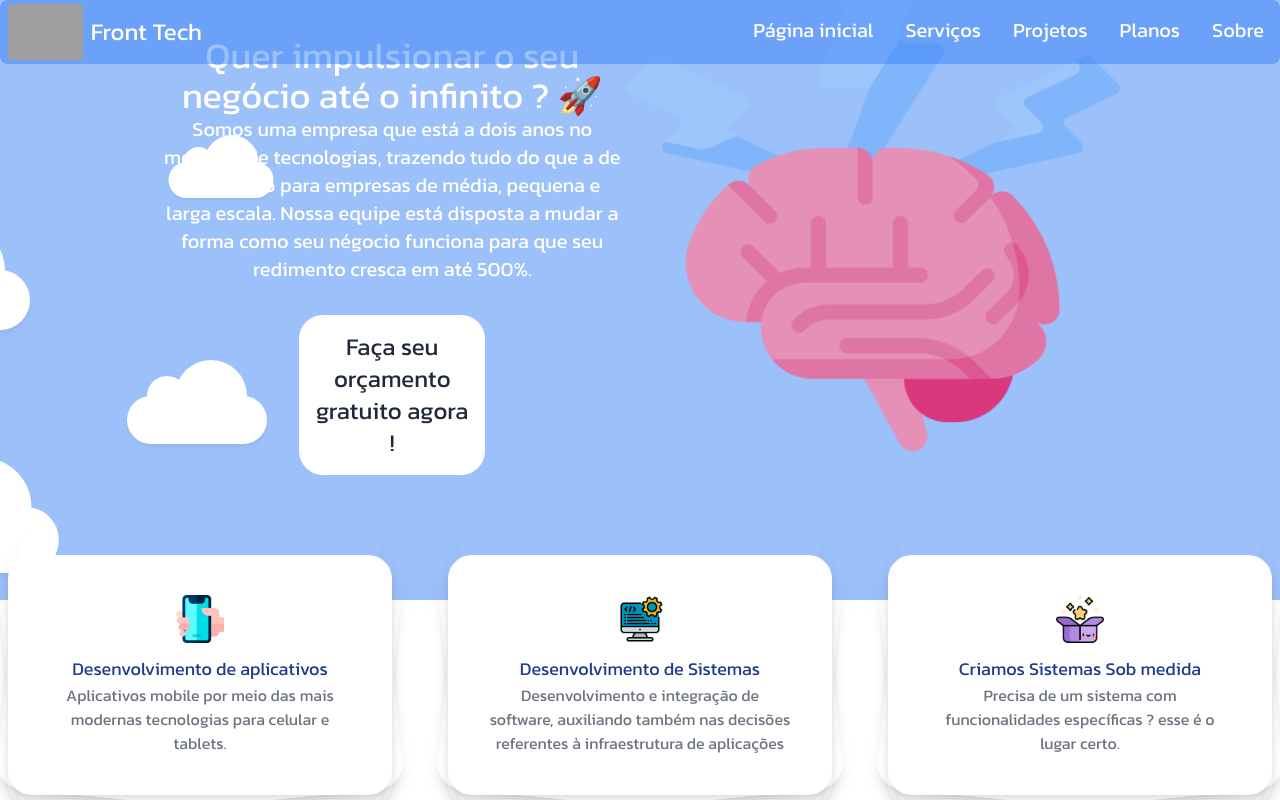
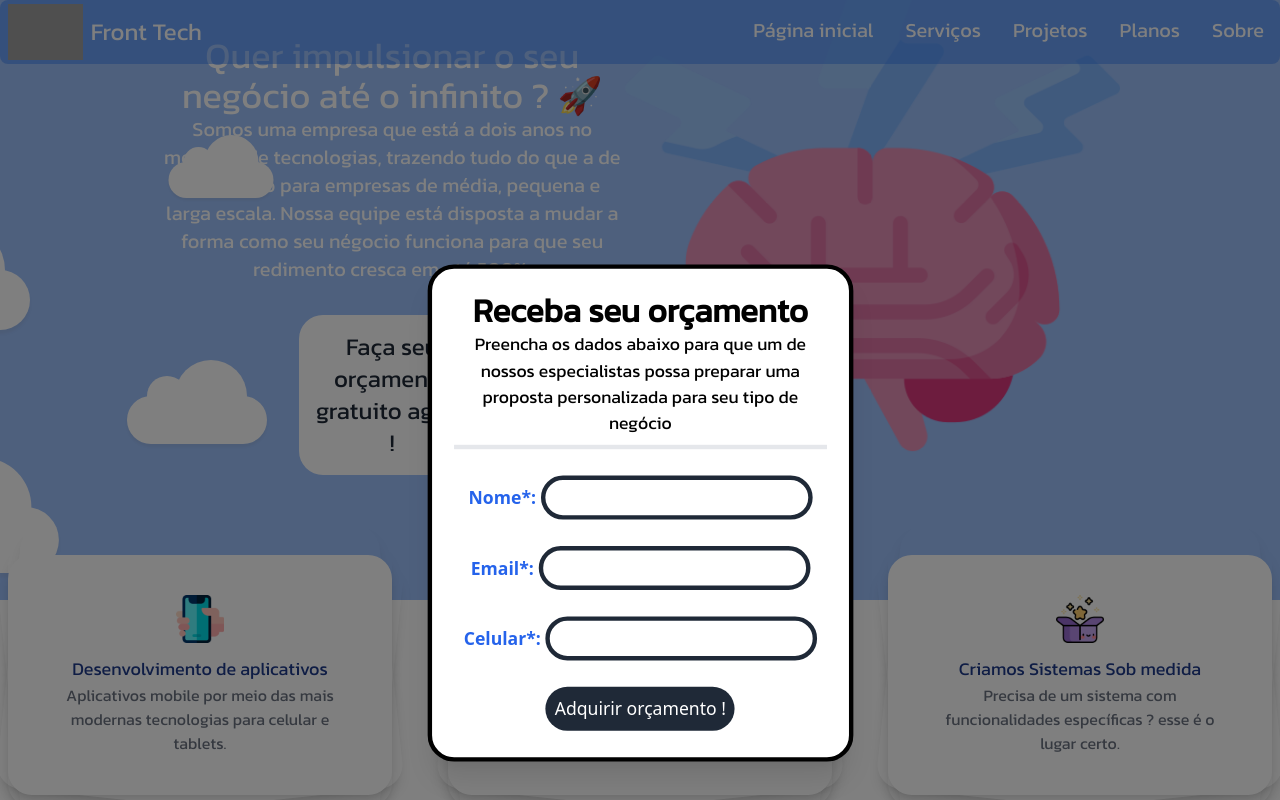
Before and after one commit to emanoel3578/portfolio-website, a Vue app: page / in a window 1280 px wide. Shown: the top 800 px of the page. Built offline with nearby package versions, Linux system fonts and the light colour scheme; grey boxes are pictures that could not be loaded.

Commit message:
abertura da feature de orcamento, commit antes de adicionar form do tailwindcomponents

```diff
--- a/src/App.vue
+++ b/src/App.vue
@@ -6,6 +6,7 @@
   <Planos />
   <Sobrenos />
   <Footer />
+  <Orcamento />
 </template>
 
 <script>
@@ -16,6 +17,7 @@ import Projetos from './components/Projetos.vue'
 import Planos from './components/Planos.vue'
 import Sobrenos from './components/Sobrenos.vue'
 import Footer from './components/Footer.vue'
+import Orcamento from './components/Orcamento.vue'
 
 export default {
   name: 'App',
@@ -27,6 +29,7 @@ export default {
     Planos,
     Sobrenos,
     Footer,
+    Orcamento,
   }
 }
 </script>
--- /dev/null
+++ b/src/components/Orcamento.vue
@@ -0,0 +1,43 @@
+<template>
+    <div>
+        <div>
+            <div class="fixed z-10 inset-0 bg-black opacity-50 mx-auto my-0"></div>
+            <div class="fixed z-10 inset-y-1/3 inset-x-1/3">
+                    <div class="flex flex-col bg-white border-4 shadow-xl transform scale-110 rounded-3xl border-black px-5 pb-6 m-5 transition duration-500 ease-in-out transform hover:-translate-y-4 hover:scale-110">
+                        <a class="font-semibold font-kanit text-3xl text-black text-center pt-5">Receba seu orçamento</a>
+                        <a class="font-kanit text-black text-center pb-2">Preencha os dados abaixo para que um de nossos especialistas possa preparar uma proposta personalizada para seu tipo de negócio</a>
+
+                    <div class="border-b-4 border-grey-200 items-center justify-center">
+                    </div>
+
+                    <div class="flex flex-col justify-center items-center">
+                        <div class="flex my-6">
+                            <p class="text-blue-600 font-semibold items-center flex pr-1">Nome*:</p>
+                            <input type="text" class="border-4 border-gray-800 rounded-3xl focus:border-blue-400 p-1">
+                        </div>
+                        <div class="flex mb-6">
+                            <p class="text-blue-600 font-semibold items-center flex pr-1">Email*:</p>
+                            <input type="text" class="border-4 border-gray-800 rounded-3xl focus:border-blue-400 p-1">
+                        </div>
+                        <div class="flex mb-6">
+                            <p class="text-blue-600 font-semibold items-center flex pr-1">Celular*:</p>
+                            <input type="text" class="border-4 border-gray-800 rounded-3xl focus:border-blue-400 p-1">
+                        </div>
+
+                        <div class="flex justify-center">
+                            <p class="p-2 rounded-3xl bg-gray-800 text-white border-3 border-gray-100 cursor-pointer">
+                                Adquirir orçamento !
+                            </p>
+                        </div>
+                    </div>
+                </div>
+            </div>
+        </div>
+    </div>
+</template>
+
+<script>
+export default {
+    name:"Orcamento",
+}
+</script>
```
